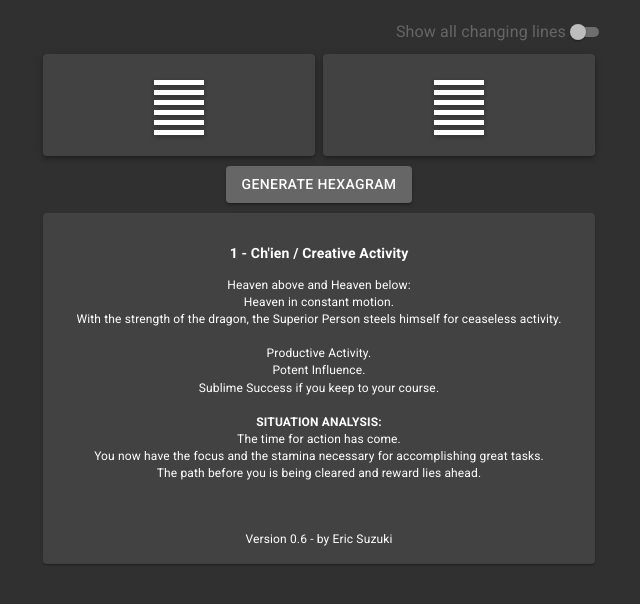
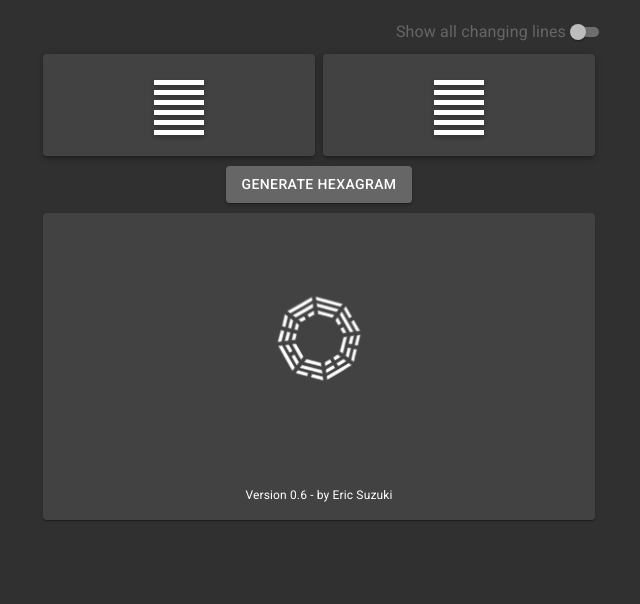
Before and after one commit to erikksuzuki/petprojects, a React (Create React App) app in the folder i_ching_react_app/: page / in a window 1280 px wide. Shown: the top 604 px of the page, without its empty margins (321-961 px from the left). Built offline with nearby package versions, Linux system fonts and the light colour scheme; the HTML template or start-up script is replaced by a standard one.

Commit message:
Loading spinner and layout change

```diff
--- a/i_ching_react_app/src/App.css
+++ b/i_ching_react_app/src/App.css
@@ -1,3 +1,27 @@
+@media (prefers-reduced-motion: no-preference) {
+  .loadingspin {
+    animation: loading-spin infinite 3s linear;
+  }
+}
+
+@keyframes loading-spin {
+  from {
+    transform: rotate(0deg);
+  }
+  to {
+    transform: rotate(360deg);
+  }
+}
+
+.loadingspin {
+  width: 80px;
+}
+
+.loadcontainer {
+  padding-top: 70px;
+  padding-bottom: 70px;
+}
+
 body {
   background-color: #ff0077;
   font-size: 1rem;
--- a/i_ching_react_app/src/App.js
+++ b/i_ching_react_app/src/App.js
@@ -80,11 +80,13 @@ function App() {
   const [readingstring, setReadingstring] = useState("VVVVVV");
   const [readingtype, setReadingtype] = useState(false);
   const [checked, setChecked] = useState(false);
+  const [isLoading, setLoading] = useState(true);
 
   function resettimer() {
     var timesrun = 0;
     var randomtime = Math.floor(Math.random() * 15) + 10;
     var thisString;
+    setLoading(true);
     const interval = setInterval(() => {
       timesrun += 1;
       if (timesrun < randomtime) {
@@ -93,6 +95,7 @@ function App() {
       } else {
         clearInterval(interval);
         setReadingstring(thisString);
+        setLoading(false);
       }
     }, 100);
   }
@@ -145,7 +148,11 @@ function App() {
           <Grid container spacing={1}>
             <Grid item xs={12}>
               <Paper className={classes.paper}>
-                <Descriptions string={readingstring} readingtype={readingtype} />
+                <Descriptions
+                  string={readingstring}
+                  isloading={isLoading}
+                  readingtype={readingtype}
+                />
                 <br />
                 <br />
                 Version 0.6 - by Eric Suzuki
--- a/i_ching_react_app/src/components/Descriptions.js
+++ b/i_ching_react_app/src/components/Descriptions.js
@@ -8,6 +8,7 @@ function Descriptions(props) {
   var passedproperty = props;
   var hexastringprop = props.string;
   var readingtype = props.readingtype;
+  var isloading = props.isloading;
 
   var hexanumber = GetNumber(passedproperty);
   var hexanumberchanged = GetNumberChanged(passedproperty);
@@ -53,6 +54,13 @@ function Descriptions(props) {
     pickedlinenumber = null;
   }
 
+  if (isloading) {
+    return (
+      <div className="loadcontainer">
+        <img src="bagua.png" className="loadingspin" />
+      </div>
+    );
+  } else {
     if (readingtype === false) {
       return (
         <div>
@@ -74,7 +82,9 @@ function Descriptions(props) {
               : ReactHtmlParser("<br><br>" + hexanumberchanged + " - " + hexatitlechanged)}
           </h3>
           <div className="descriptiontext">
-          <p>{hexanumber === hexanumberchanged ? null : ReactHtmlParser(hexachangeddescription)}</p>
+            <p>
+              {hexanumber === hexanumberchanged ? null : ReactHtmlParser(hexachangeddescription)}
+            </p>
           </div>
         </div>
       );
@@ -153,11 +163,14 @@ function Descriptions(props) {
               : ReactHtmlParser("<br><br>" + hexanumberchanged + " - " + hexatitlechanged)}
           </h3>
           <div className="descriptiontext">
-          <p>{hexanumber === hexanumberchanged ? null : ReactHtmlParser(hexachangeddescription)}</p>
+            <p>
+              {hexanumber === hexanumberchanged ? null : ReactHtmlParser(hexachangeddescription)}
+            </p>
           </div>
         </div>
       );
     }
   }
+}
 
 export default Descriptions;
```
Also changed, not shown: i_ching_react_app/public/bagua.png (renamed from i_ching_react_app/public/assets/images/bagua.png), i_ching_react_app/src/components/bagua.png (added). Lines whose indentation alone changed are shown as unchanged.
